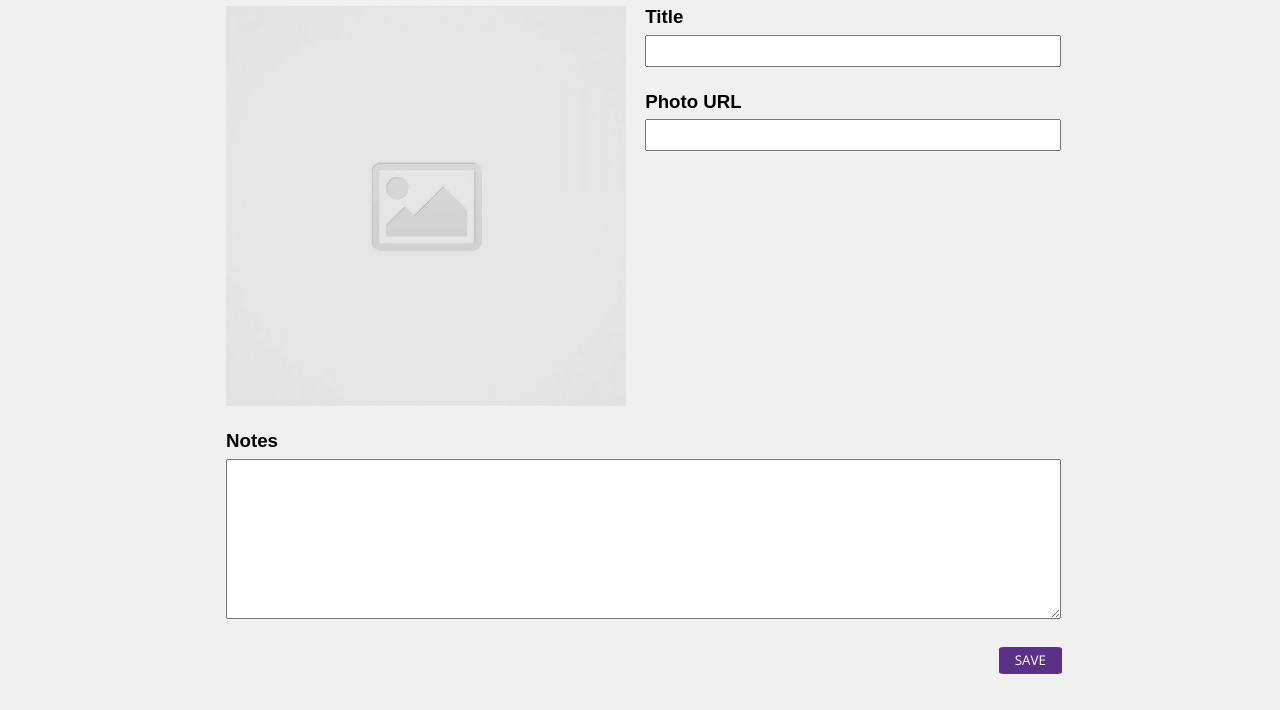
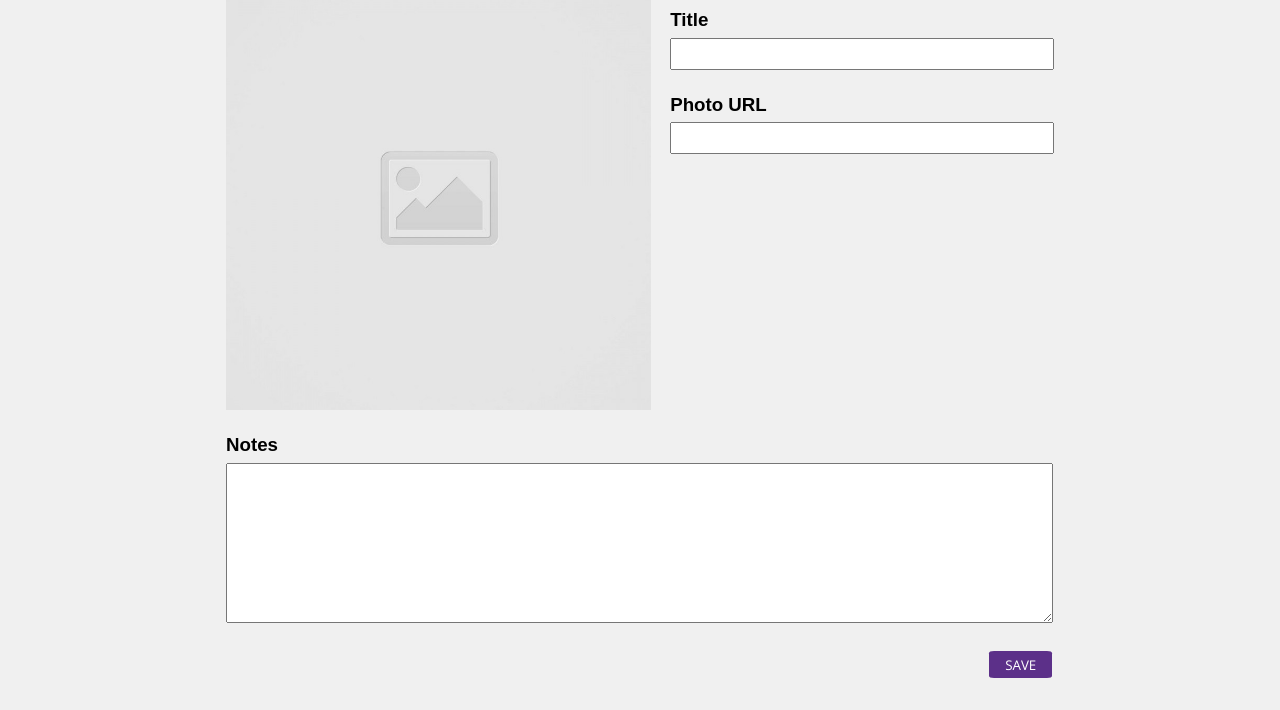
Before and after one commit to lauragracem/code-journal, a website: page index.html in a window 1280 px wide. Shown: the part 161-871 px from the top of the page. Before the commit the page ends 835 px from the top, so only its background shows below. Drawn offline with nearby package versions, Linux system fonts and the light colour scheme; a web font is replaced by a local one.

Commit message:
css-media selector for mobile and web

```diff
--- a/css/layout.css
+++ b/css/layout.css
@@ -15,8 +15,8 @@ body {
 header {
   font-size: 1.5rem;
   width: 100%;
-  margin: 1.5rem 0;
-  padding-top: 0.9rem;
+  margin: 0;
+  padding-top: 0.1rem;
   padding-bottom: 0.5rem;
 }
 
@@ -45,31 +45,29 @@ header {
   }
 }
 
-.column-half {
-  display: flex;
-}
+/* base CSS for mobile */
 
-.two-rows {
-  margin-left: 1.2rem;
-  margin-top: 0;
+img {
+  width: 340px;
+  height: 250px;
 }
 
 .two-rows > input {
-  width: 26rem;
+  width: 21.3rem;
   height: 2rem;
 }
 
 h1 {
-  margin-top: 0;
+  margin-top: 1rem;
 }
 
 h3 {
-  margin-top: 0;
+  margin-top: 1.5rem;
   margin-bottom: 0.4rem;
 }
 
 textarea {
-  width: 52.2rem;
+  width: 21.3rem;
   height: 10rem;
 }
 
@@ -77,11 +75,83 @@ textarea {
   margin-top: 1.5rem;
 }
 
-.column-full > input {
+.button {
   margin-top: 1.5rem;
-  margin-left: 48.3rem;
+  margin-left: 17.4rem;
+  margin-bottom: 2rem;
 }
 
 .column-full > h3 {
   margin-top: 1.5rem;
 }
+
+/* small screen */
+@media screen and (min-width: 625px) {
+  img {
+    width: 530px;
+    height: 400px;
+  }
+
+  .two-rows > input {
+    width: 33rem;
+    height: 2rem;
+  }
+
+  h1 {
+    margin-top: 1rem;
+  }
+
+  h3 {
+    margin-top: 1.5rem;
+    margin-bottom: 0.4rem;
+  }
+
+  textarea {
+    width: 33rem;
+    height: 10rem;
+  }
+
+  .photo-url {
+    margin-top: 1.5rem;
+  }
+
+  .button {
+    margin-top: 1.5rem;
+    margin-left: 29rem;
+    margin-bottom: 2rem;
+  }
+
+  .column-full > h3 {
+    margin-top: 1.5rem;
+  }
+}
+
+@media screen and (min-width: 800px) {
+  .column-half {
+    display: flex;
+  }
+
+  .column-half > img {
+    width: 525px;
+    height: 425px;
+  }
+
+  .two-rows {
+    margin-left: 1.2rem;
+    margin-top: 0;
+  }
+
+  .two-rows > input {
+    width: 24rem;
+  }
+
+  .column-full > textarea {
+    width: 51.7rem;
+    height: 10rem;
+  }
+
+  .column-full > .button {
+    margin-top: 1.5rem;
+    margin-left: 47.7rem;
+  }
+}
--- a/index.html
+++ b/index.html
@@ -34,7 +34,7 @@
         </div>
         <div class="row">
           <div class="column-half">
-            <img src="images/placeholder-image-square.jpg" width="400">
+            <img src="images/placeholder-image-square.jpg">
             <form action="">
               <div class="two-rows">
                 <h3>Title</h3>
```
